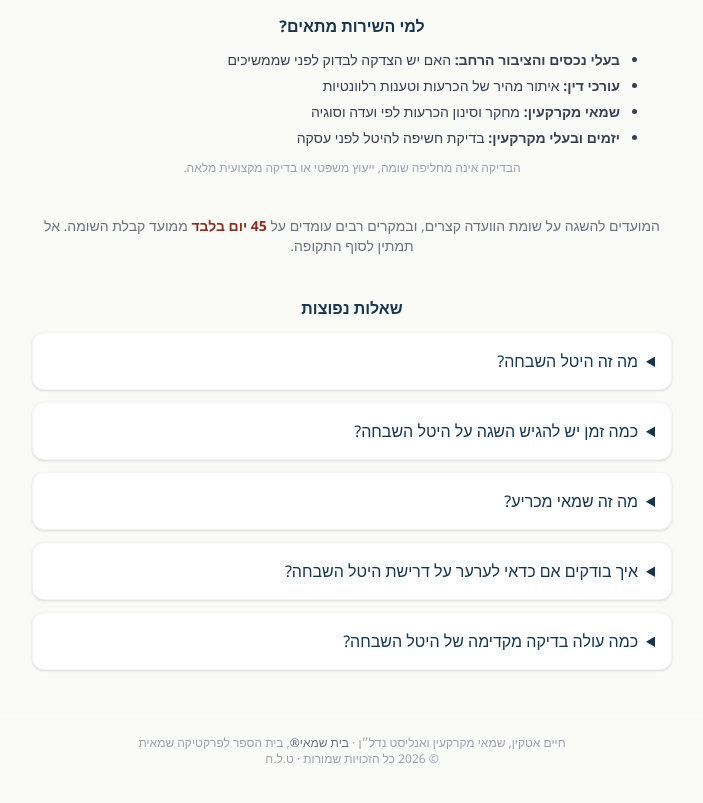
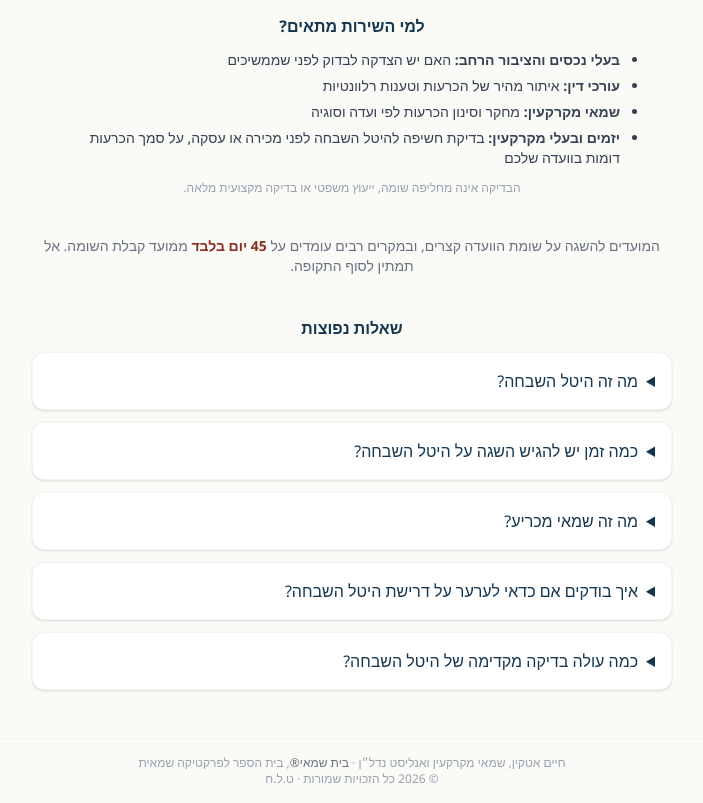
Before and after one commit to haimetkin-lgtm/hetel-hasbaha, a Next.js app: page /hetel-hasbaha/ in a window 1280 px wide. Shown: the part 980-1783 px from the top of the page, without its empty margins (288-991 px from the left). Built offline with nearby package versions, Linux system fonts and the light colour scheme.

Commit message:
Expand the developer/landowner audience line with a more precise, honest claim

```diff
--- a/app/page.tsx
+++ b/app/page.tsx
@@ -118,7 +118,7 @@ export default function Home() {
           <li><strong>בעלי נכסים והציבור הרחב:</strong> האם יש הצדקה לבדוק לפני שממשיכים</li>
           <li><strong>עורכי דין:</strong> איתור מהיר של הכרעות וטענות רלוונטיות</li>
           <li><strong>שמאי מקרקעין:</strong> מחקר וסינון הכרעות לפי ועדה וסוגיה</li>
-          <li><strong>יזמים ובעלי מקרקעין:</strong> בדיקת חשיפה להיטל לפני עסקה</li>
+          <li><strong>יזמים ובעלי מקרקעין:</strong> בדיקת חשיפה להיטל השבחה לפני מכירה או עסקה, על סמך הכרעות דומות בוועדה שלכם</li>
         </ul>
         <p className="text-xs text-gray-400 text-center max-w-xl mx-auto mt-3">
           הבדיקה אינה מחליפה שומה, ייעוץ משפטי או בדיקה מקצועית מלאה.
```
